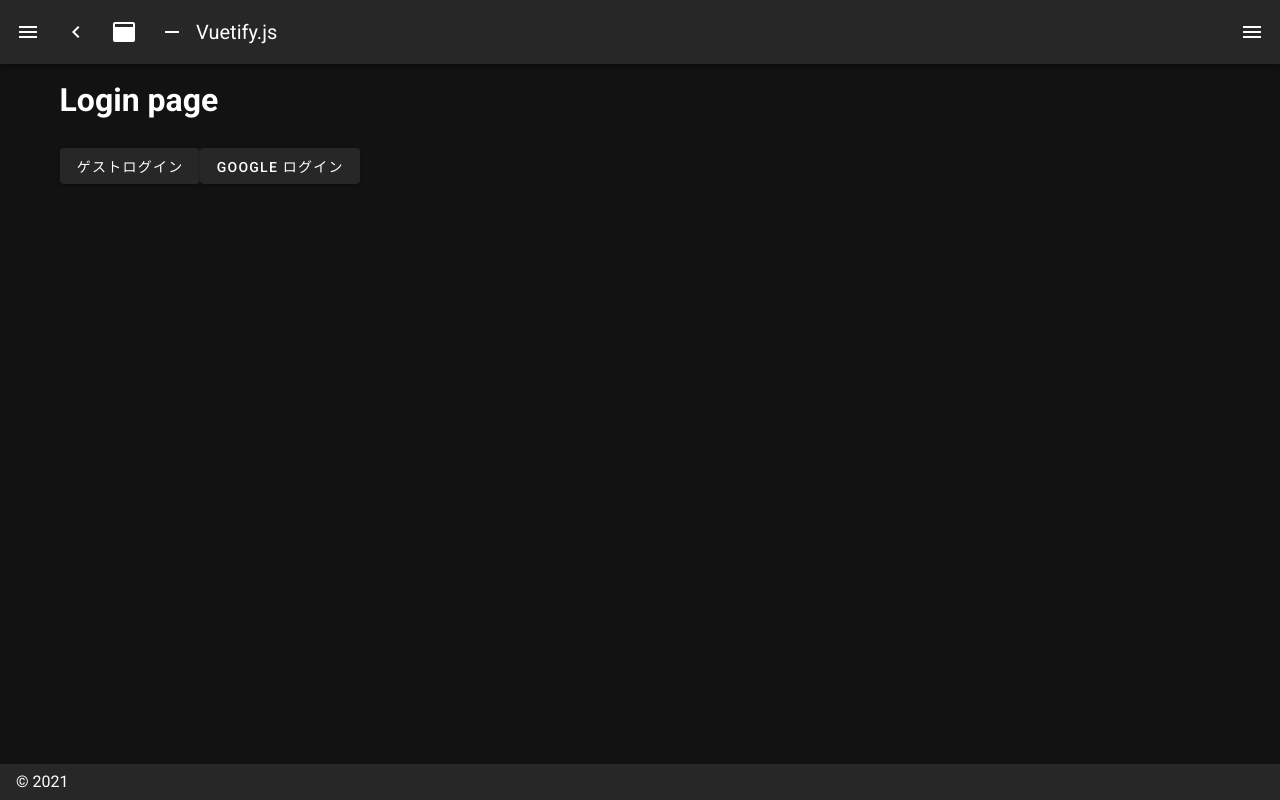
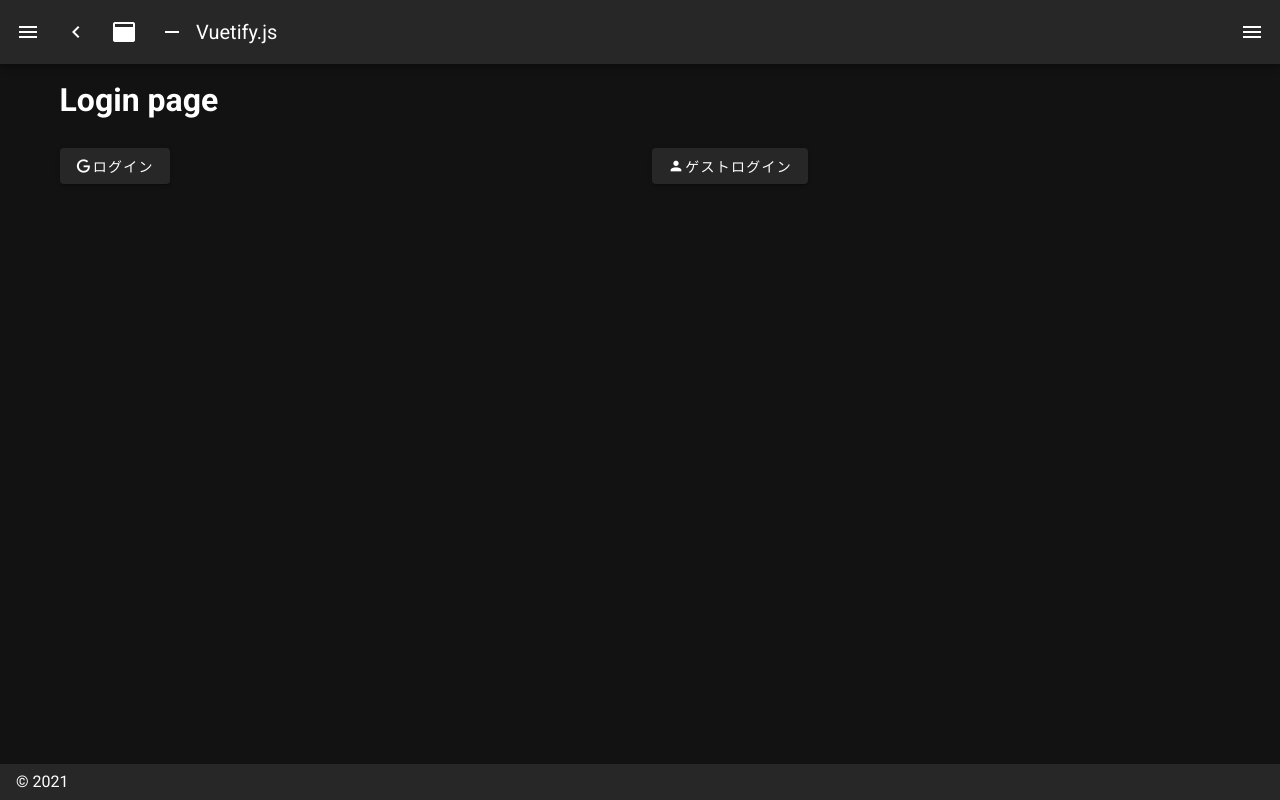
Before and after one commit to KenyaSugimoto/Pomodoro-app, a Nuxt app: page / in a window 1280 px wide. Built offline with nearby package versions, Linux system fonts and the light colour scheme.

Commit message:
ログインボタンのアイコン追加

```diff
--- a/pages/index.vue
+++ b/pages/index.vue
@@ -4,8 +4,16 @@
       <h1>Login page</h1>
     </v-col>
     <v-col>
-      <v-btn @click="goMainPage">ゲストログイン</v-btn>
-      <v-btn @click="authGoogle">Google ログイン</v-btn>
+      <v-btn @click="authGoogle">
+        <v-icon small>mdi-google</v-icon>
+        ログイン
+      </v-btn>
+    </v-col>
+    <v-col>
+      <v-btn @click="goMainPage">
+        <v-icon small>mdi-account</v-icon>
+        ゲストログイン
+      </v-btn>
     </v-col>
   </v-row>
 </template>
```
